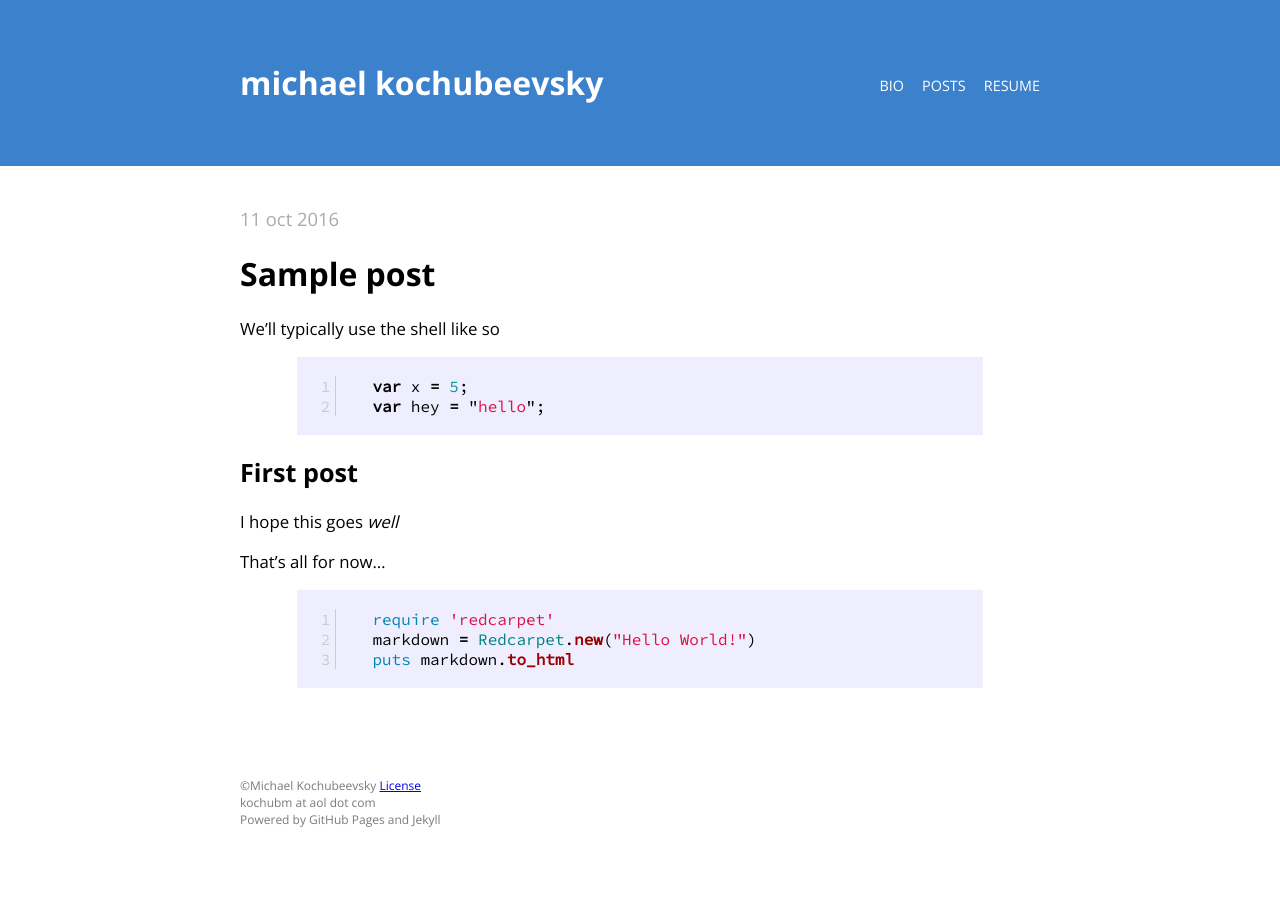
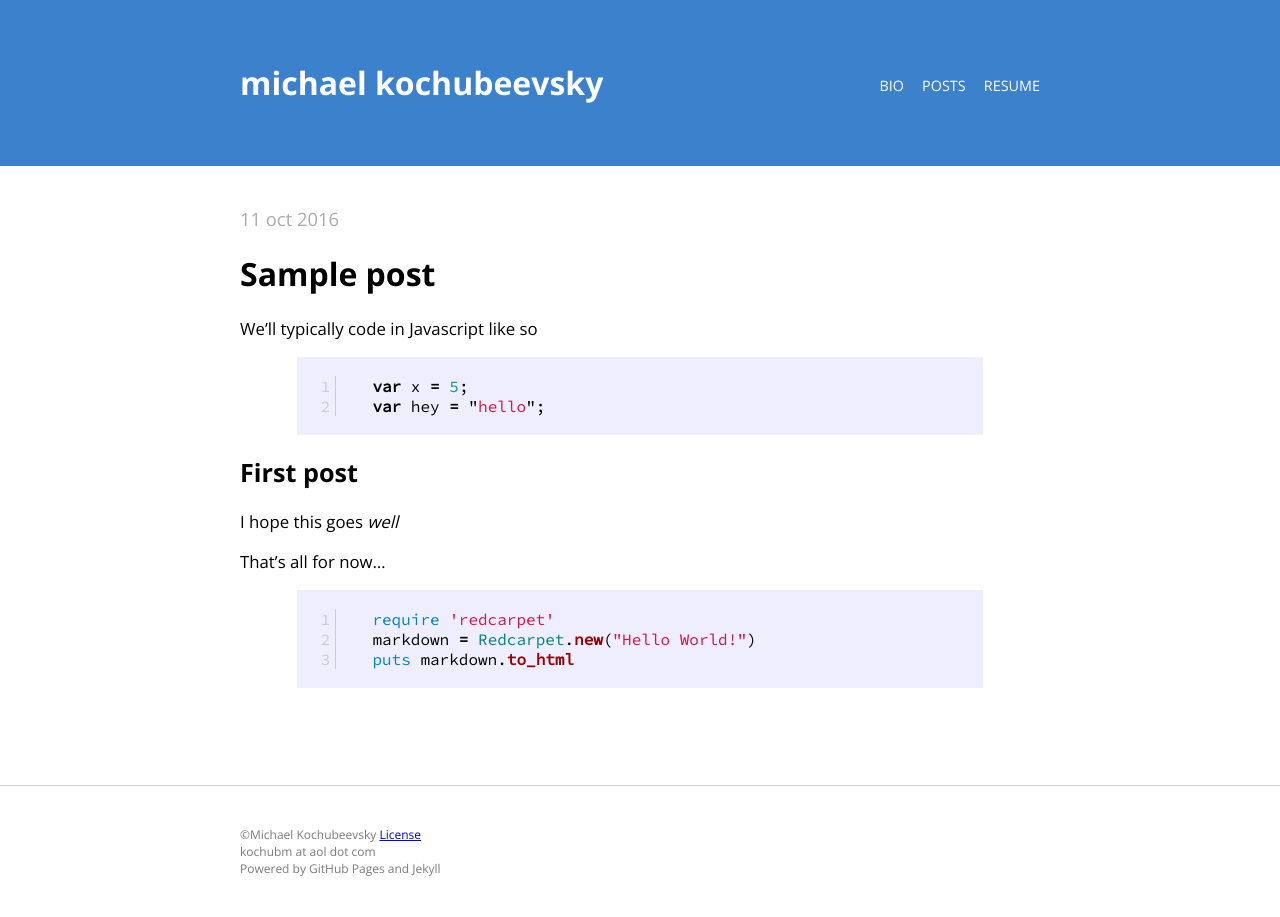
Before and after one commit to michaelkochub/michaelkochub.github.io, a Jekyll site: the page built from _posts/2016-10-11-sample-post.md, in a window 1280 px wide. Built offline with Jekyll 4.4.1, drawn with Linux system fonts in a browser that asks for light colours; nearby versions of some CDN libraries.

```diff
--- a/_includes/github-md.scss
+++ b/_includes/github-md.scss
@@ -73,6 +73,7 @@
 }
 
 .highlight pre, code {
+
     background-color: #eef;
     margin: 1em;
     white-space: pre;
--- a/_layouts/default.html
+++ b/_layouts/default.html
@@ -16,7 +16,7 @@
 			<h1 class="logo"><a href="/">Michael Kochubeevsky</a></h1>
 			<nav id="main_nav">
 				<a id="bio" href="#">Bio</a>
-				<a id="posts" href="#">Posts</a>
+				<a id="posts" href="/">Posts</a>
 				<a id="resume" href="#">Resume</a>
 			</nav>
 		</div>
@@ -25,7 +25,7 @@
 	<div class="wrapper">{{ content }}</div>
 
 	<footer class="wrapper" id="main_footer">
-		<p class>&copy;Michael Kochubeevsky <a href="#">License</a></p>
+		<p class>&copy;Michael Kochubeevsky <a href="/license">License</a></p>
 		<p class>kochubm at aol dot com</p>
 		<p class>Powered by GitHub Pages and Jekyll</p>
 		</div>
--- a/_posts/2016-10-11-sample-post.md
+++ b/_posts/2016-10-11-sample-post.md
@@ -4,7 +4,7 @@ title: "Sample post"
 date: 2016-10-11
 detail: "Read on to find out! This might just be good. Let's keep typing! Let's hope this works out as expected... We shall see"
 ---
-We'll typically use the shell like so
+We'll typically code in Javascript like so
 {% highlight javascript linenos %}
 var x = 5;
 var hey = "hello";
--- a/css/main-narrow.scss
+++ b/css/main-narrow.scss
@@ -86,6 +86,17 @@ html, body {
 }
 
 #main_footer {
+	&:before {
+	position: relative;
+	left: -50em;
+    content: "";
+    display: block;
+    height: 0.05em;
+    margin: 2.5em;
+    opacity: 0.6;
+    background: $line-color;
+    width: 900%;
+	}
 	padding: 4.5em 0;
 	p {
 		color: $footer-color;
--- a/css/main.scss
+++ b/css/main.scss
@@ -25,6 +25,7 @@ html, body {
 	min-width: 500px;
 	margin: 0;
 	padding: 0;
+	overflow-x: hidden;
 }
 
 .clearfix:before, .clearfix:after {
@@ -69,12 +70,27 @@ html, body {
 			text-decoration: none;
 			text-transform: uppercase;
 			margin-left: 1em;
+			-webkit-transition:1.0s;
+			&:hover {
+				color: #aabbcc;
+			}
 		}
 	}
 }
 
 #main_footer {
-	padding: 4.5em 0;
+	&:before {
+		position: relative;
+		left: -50em;
+	    content: "";
+	    display: block;
+	    height: 0.05em;
+	    margin: 2.5em;
+	    opacity: 0.6;
+	    background: $line-color;
+	    width: 900%;
+	}
+	padding: 2.5em 0;
 	p {
 		color: $footer-color;
 		font-size: .75em;
```
Also changed, not shown: license.html (added, +27 -0 lines).
